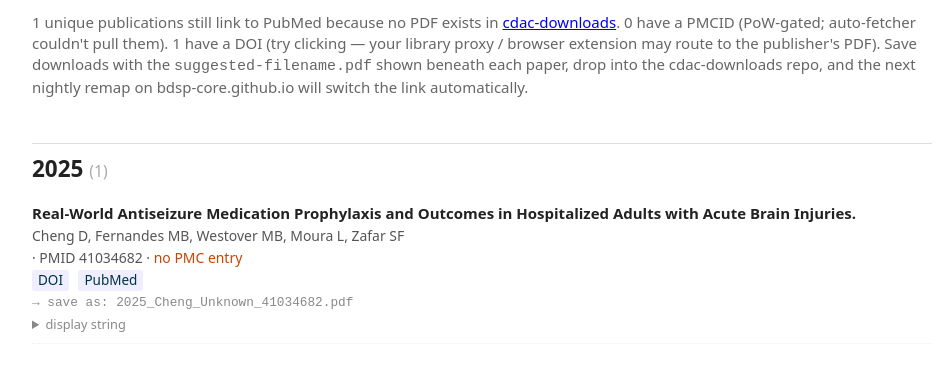
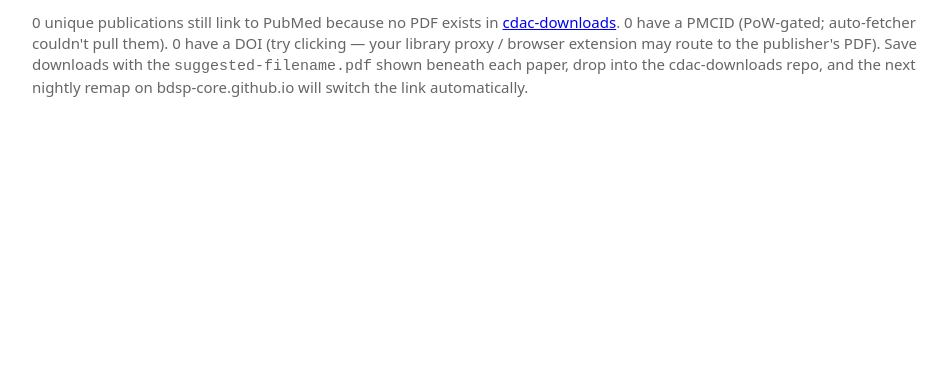
Before and after one commit to bdsp-core/cdac-downloads, a plain HTML site: page missing/index.html in a window 1280 px wide. Shown: the part 75-458 px from the top of the page, without its empty margins (158-1105 px from the left). Drawn offline with Linux system fonts and the light colour scheme.

Commit message:
Refresh missing/ report

```diff
--- a/missing/index.html
+++ b/missing/index.html
@@ -24,21 +24,13 @@
 <body>
 <h1>CDAC publications — still missing PDFs</h1>
 <p class="summary">
-  1 unique publications still link to PubMed because no PDF exists in
+  0 unique publications still link to PubMed because no PDF exists in
   <a href="https://github.com/bdsp-core/cdac-downloads">cdac-downloads</a>.
   0 have a PMCID (PoW-gated; auto-fetcher couldn't pull them).
-  1 have a DOI (try clicking — your library proxy / browser extension
+  0 have a DOI (try clicking — your library proxy / browser extension
   may route to the publisher's PDF). Save downloads with the
   <code>suggested-filename.pdf</code> shown beneath each paper, drop into
   the cdac-downloads repo, and the next nightly remap on
   bdsp-core.github.io will switch the link automatically.
 </p>
-<h2>2025 <span style="color:#aaa;font-weight:normal;font-size:0.7em">(1)</span></h2><div class="paper">
-  <div class="title">Real-World Antiseizure Medication Prophylaxis and Outcomes in Hospitalized Adults with Acute Brain Injuries.</div>
-  <div class="meta">Cheng D, Fernandes MB, Westover MB, Moura L, Zafar SF</div>
-  <div class="meta"><i></i> · PMID 41034682 · <span class="nopmcid">no PMC entry</span></div>
-  <div class="links"><a href="https://doi.org/10.1007/s12028-025-02345-7">DOI</a><a href="https://pubmed.ncbi.nlm.nih.gov/41034682/">PubMed</a></div>
-  <div class="filename">→ save as: 2025_Cheng_Unknown_41034682.pdf</div>
-  <details><summary>display string</summary><div class="display">Neurocritical care. 2025. doi: 10.1007/s12028-025-02345-7. PMID: 41034682.</div></details>
-</div>
 </body></html>
--- a/missing/missing-papers.csv
+++ b/missing/missing-papers.csv
@@ -1,2 +1 @@
 PMID,Title,Authors,Year,Journal,PMCID,DOI,Suggested Filename
-41034682,Real-World Antiseizure Medication Prophylaxis and Outcomes in Hospitalized Adults with Acute Brain Injuries.,"Cheng D, Fernandes MB, Westover MB, Moura L, Zafar SF",2025,,,10.1007/s12028-025-02345-7,2025_Cheng_Unknown_41034682.pdf
```
